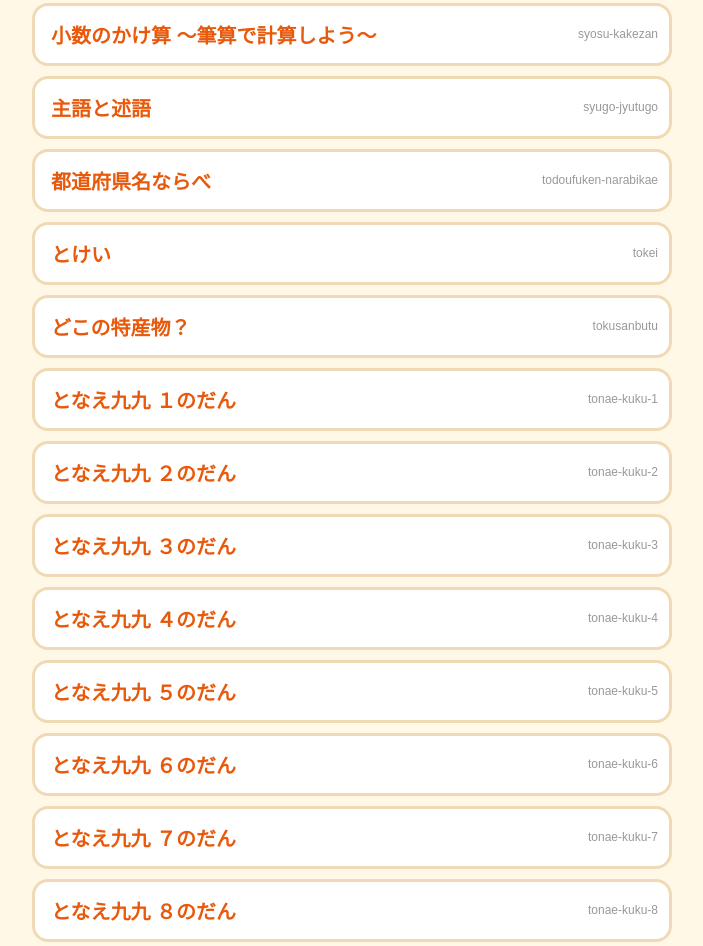
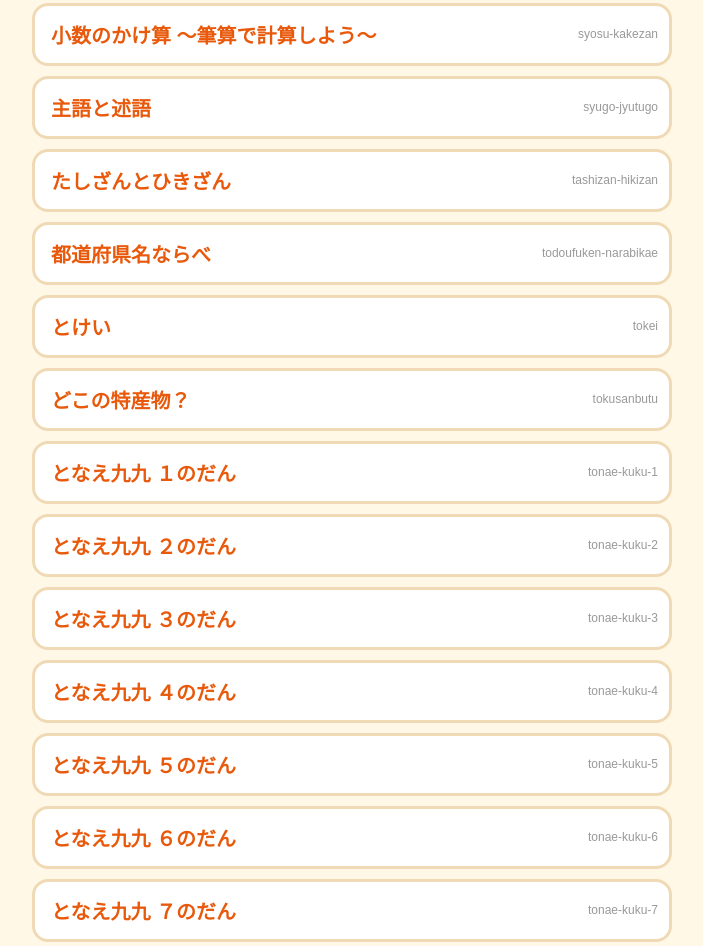
Before and after one commit to nakayoshi-rinrin/app, a plain HTML site: page index.html in a window 1280 px wide. Shown: the part 2438-3384 px from the top of the page, without its empty margins (288-991 px from the left). Drawn offline with Linux system fonts and the light colour scheme.

Commit message:
Add tashizan-hikizan to index list
Co-Authored-By: Claude Sonnet 5.5 <noreply@anthropic.com>
Claude-Session: https://claude.ai/code/session_012orZHEc8vWesUBDbVPonB4

```diff
--- a/index.html
+++ b/index.html
@@ -41,6 +41,7 @@ footer{text-align:center;margin:24px;color:#7a6a5a}</style></head>
 <li><a href="shiki-jyunjyo-4nen/">しきのじゅんじょをかんがえよう</a><small>shiki-jyunjyo-4nen</small></li>
 <li><a href="syosu-kakezan/">小数のかけ算 ～筆算で計算しよう～</a><small>syosu-kakezan</small></li>
 <li><a href="syugo-jyutugo/">主語と述語</a><small>syugo-jyutugo</small></li>
+<li><a href="tashizan-hikizan/">たしざんとひきざん</a><small>tashizan-hikizan</small></li>
 <li><a href="todoufuken-narabikae/">都道府県名ならべ</a><small>todoufuken-narabikae</small></li>
 <li><a href="tokei/">とけい</a><small>tokei</small></li>
 <li><a href="tokusanbutu/">どこの特産物？</a><small>tokusanbutu</small></li>
```
